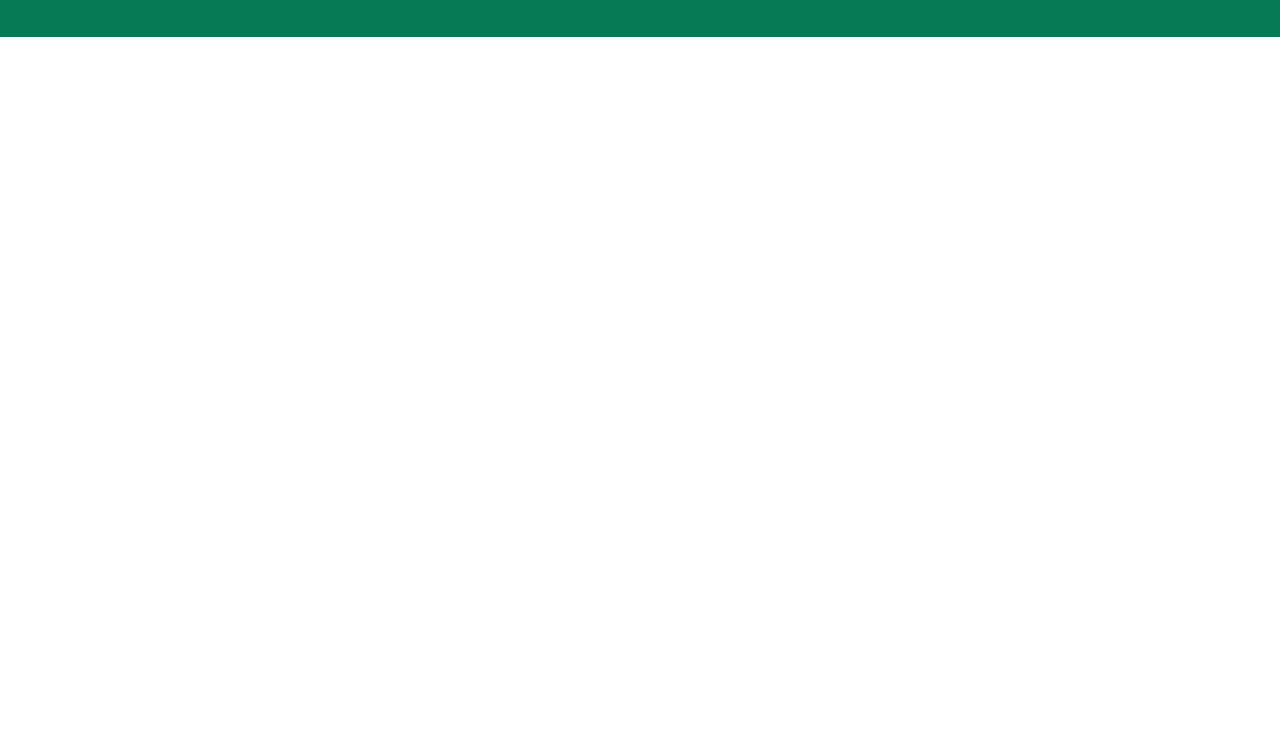
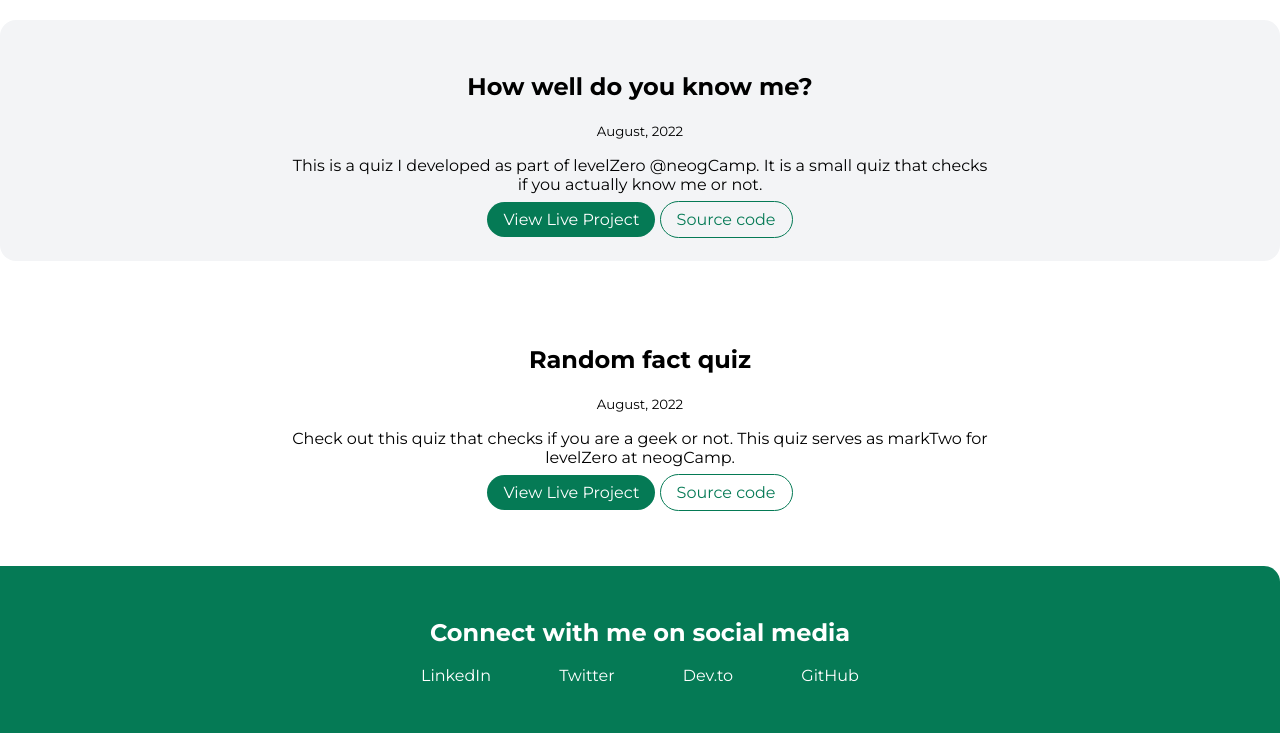
Before and after one commit to anubhav823/neogCampLesson3, a plain HTML site: page projects.html in a window 1280 px wide. Shown: the part 285-1018 px from the top of the page. Before the commit the page ends 800 px from the top, so only its background shows below. Drawn offline with Linux system fonts and the light colour scheme.

Commit message:
finished lesson 3

```diff
--- a/projects.html
+++ b/projects.html
@@ -1,9 +1,9 @@
 <!DOCTYPE html>
 <html lang="en">
   <head>
-    <meta charset="UTF-8">
-    <meta http-equiv="X-UA-Compatible" content="IE=edge">
-    <meta name="viewport" content="width=device-width, initial-scale=1.0">
+    <meta charset="UTF-8" />
+    <meta http-equiv="X-UA-Compatible" content="IE=edge" />
+    <meta name="viewport" content="width=device-width, initial-scale=1.0" />
     <link rel="stylesheet" href="styles.css" />
     <title>Projects</title>
   </head>
@@ -22,11 +22,45 @@
         </li>
       </ul>
     </nav>
+
+    <header class="hero">
+      <h1 class="hero-heading container-center">
+        See my <span style="color: var(--primary-color)">code</span>
+      </h1>
+    </header>
+    <section class="section off-white">
+      <div class="container container-center">
+        <h1>How well do you know me?</h1>
+        <small>August, 2022</small>
+        <p>
+          This is a quiz I developed as part of levelZero @neogCamp. It is a small
+          quiz that checks if you actually know me or not.
+        </p>
+        <a href="/projects.html" class="link primary-link">View Live Project</a>
+        <a href="/projects.html" class="link secondary-link">Source code</a>
+      </div>
+    </section>
+
+    <section class="section">
+      <div class="container container-center">
+        <h1>Random fact quiz</h1>
+        <small>August, 2022</small>
+        <p>
+          Check out this quiz that checks if you are a geek or not. This quiz serves
+          as markTwo for levelZero at neogCamp.
+        </p>
+        <a href="/projects.html" class="link primary-link">View Live Project</a>
+        <a href="/projects.html" class="link secondary-link">Source code</a>
+      </div>
+    </section>
+
     <footer class="footer">
       <h2>Connect with me on social media</h2>
       <ul class="social-links no-bullet">
         <li class="list-inline">
-            <a class="link" href="https://www.linkedin.com/in/anubhav-j/">LinkedIn</a>
+          <a class="link" href="https://www.linkedin.com/in/anubhav-j/"
+            >LinkedIn</a
+          >
         </li>
         <li class="list-inline">
           <a class="link" href="https://twitter.com/anubhavjain9015">Twitter</a>
--- a/styles.css
+++ b/styles.css
@@ -20,9 +20,10 @@ hr {
   margin: 2rem 0rem;
 }
 .container-center {
-  max-width: 900px;
+  max-width: 700px;
   width: 100%;
   margin: auto;
+  text-align: center;
 }
 
 /**links**/
@@ -35,7 +36,7 @@ hr {
   background-color: #025037;
 }
 .secondary-link:hover{
-  background-color: var(--dark-gray);
+  background-color: #a7a9ad;
 }
 .primary-link {
   background-color: var(--primary-color);
@@ -109,6 +110,7 @@ a:hover{
   padding: 2rem;
   margin: 2rem 0;
   /* width:0.6vw; */
+  text-align: center;
   border-radius: 1rem;
 }
 .section h1 {
```
Also changed, not shown: blogs.html (+32 -4 lines), index.html (+1 -1 lines). Lines whose indentation alone changed are shown as unchanged.
